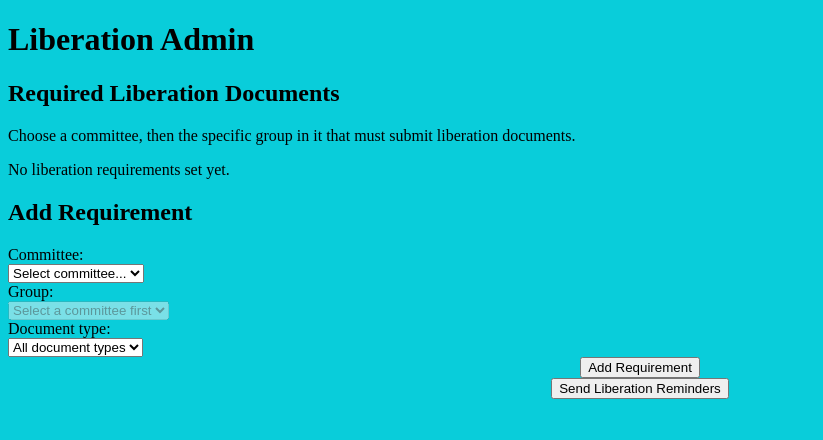
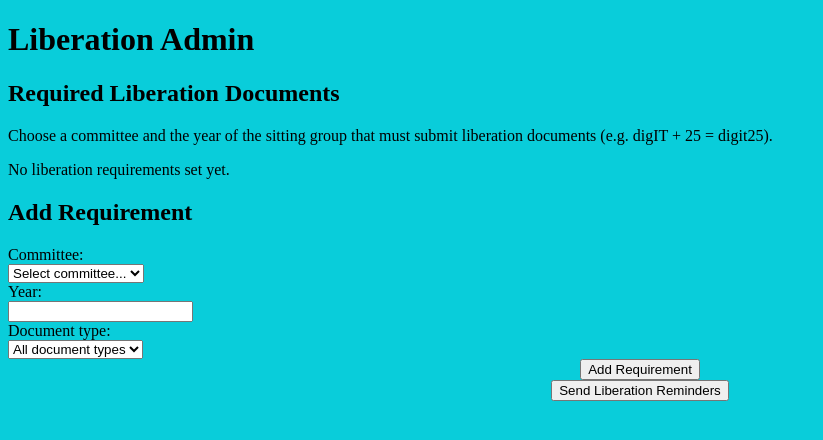
Before and after one commit to cthit/SummIT, a Flask app: template project/templates/liberation_admin.html in a window 1280 px wide. Shown: the part 55-495 px from the top of the page, without its empty margins (0-823 px from the left). Run offline with Flask 3, Linux system fonts and the light colour scheme; the template is opened without the code that fills it, so the values that code supplies are empty; parts of the project's set-up code (start-up, migrations or seed data) failed here and were passed over; some libraries are stand-ins or nearby versions.

Commit message:
Name liberation groups by committee plus year
Gamma's group-instance data is unreliable, so the add-requirement form
no longer fetches instances: admins pick a committee and type a year
(datalist suggests the last five, free text allowed), and the sitting
group is named <committee><yy> (digIT + 2025 -> digit25). The
requirement is keyed on that name, which is also the mail recipient.
Removes the Gamma client-API group lookup and the instances endpoint.

Co-Authored-By: Claude Fable 5 <noreply@anthropic.com>

```diff
--- a/project/i18n.py
+++ b/project/i18n.py
@@ -85,18 +85,15 @@ TRANSLATIONS = {
         "sv": "Krävda ansvarsfrihetsdokument",
     },
     "liberation.grid_hint": {
-        "en": "Choose a committee, then the specific group in it that must submit liberation documents.",
-        "sv": "Välj en kommitté och sedan den specifika grupp inom den som ska lämna in ansvarsfrihetsdokument.",
+        "en": "Choose a committee and the year of the sitting group that must submit liberation documents (e.g. digIT + 25 = digit25).",
+        "sv": "Välj en kommitté och året för den sittande grupp som ska lämna in ansvarsfrihetsdokument (t.ex. digIT + 25 = digit25).",
     },
     "liberation.committee": {"en": "Committee", "sv": "Kommitté"},
     "liberation.select_committee": {
         "en": "Select committee...",
         "sv": "Välj kommitté...",
     },
-    "liberation.select_committee_first": {
-        "en": "Select a committee first",
-        "sv": "Välj kommitté först",
-    },
+    "liberation.year": {"en": "Year", "sv": "År"},
     "liberation.all_types": {"en": "All document types", "sv": "Alla dokumenttyper"},
     "liberation.add_requirement": {"en": "Add Requirement", "sv": "Lägg till krav"},
     "liberation.remove": {"en": "Remove", "sv": "Ta bort"},
--- a/project/mail.py
+++ b/project/mail.py
@@ -113,7 +113,7 @@ def send_liberation_mail_route():
     mail_type = f"duty_retirement_{date.today().year}"
     sent = 0
     for entry in get_missing_liberation_documents():
-        if has_sent_mail(mail_type, None, entry["group_id"]):
+        if has_sent_mail(mail_type, None, entry["group_name"]):
             continue
         try:
             send_mail_config(
@@ -134,7 +134,7 @@ def send_liberation_mail_route():
                 "error",
             )
             return redirect(url_for("main.liberation_admin"))
-        record_sent_mail(mail_type, None, entry["group_id"])
+        record_sent_mail(mail_type, None, entry["group_name"])
         sent += 1
 
     if sent:
--- a/project/main.py
+++ b/project/main.py
@@ -212,9 +212,10 @@ def admin():
 def liberation_admin():
     groups = _get_meeting_form_data()["groups"]
     missing_by_group = {
-        entry["group_id"]: entry["missing"]
+        entry["group_name"]: entry["missing"]
         for entry in get_missing_liberation_documents()
     }
+    current_year = date.today().year
     return render_template(
         "liberation_admin.html",
         groups=groups,
@@ -222,59 +223,34 @@ def liberation_admin():
         requirements=get_liberation_requires(),
         missing_by_group=missing_by_group,
         super_group_names={group["id"]: group["pretty_name"] for group in groups},
+        year_suggestions=list(range(current_year, current_year - 5, -1)),
     )
-
-
-@main.route("/admin/liberation/instances/<super_group_id>")
-@login_as_admin_required
-def liberation_instances_json(super_group_id):
-    """The group instances (digit24, digit25, ...) of one super-group, for
-    the add-requirement picker."""
-    instances = []
-    try:
-        instances = [
-            {"id": grp.id, "name": grp.name, "pretty_name": grp.pretty_name}
-            for grp in gs.get_all_groups()
-            if grp.super_group.id == super_group_id
-        ]
-    except Exception:
-        logger.exception("Could not fetch group instances from Gamma")
-
-    # Dev fallback: only for the fake dev groups, never for real ids - a
-    # Gamma outage in production must not offer made-up groups
-    if not instances and super_group_id.startswith("dev-group-id-"):
-        sg = next(
-            (g for g in _get_meeting_form_data()["groups"] if g["id"] == super_group_id),
-            None,
-        )
-        if sg:
-            yy = date.today().year % 100
-            instances = [
-                {
-                    "id": f"dev-instance-{sg['name']}{yy}",
-                    "name": f"{sg['name']}{yy}",
-                    "pretty_name": f"{sg['pretty_name']} {yy}",
-                }
-            ]
-    return jsonify(instances)
 
 
 @main.route("/admin/liberation/add", methods=["POST"])
 @login_as_admin_required
 def liberation_add():
+    """Add a liberation requirement for <committee><year>, e.g. digit25.
+
+    The year is free text (Gamma's group-instance data is unreliable, so
+    the sitting group is named by hand); a four-digit year is shortened to
+    its last two digits to match the naming convention.
+    """
     super_group_id = request.form.get("super_group_id")
-    group_id = request.form.get("group_id")
-    group_name = request.form.get("group_name")
-    group_pretty_name = request.form.get("group_pretty_name") or group_name
+    year_str = (request.form.get("year") or "").strip()
     doc_type_str = request.form.get("doc_type", "all")
 
-    valid_super_ids = {g["id"] for g in _get_meeting_form_data()["groups"]}
-    if not super_group_id or super_group_id not in valid_super_ids:
+    super_group = next(
+        (g for g in _get_meeting_form_data()["groups"] if g["id"] == super_group_id),
+        None,
+    )
+    if super_group is None or not year_str or len(year_str) > 20:
         flash(t("flash.liberation_invalid"), "error")
         return redirect(url_for("main.liberation_admin"))
-    if not group_id or not group_name:
-        flash(t("flash.liberation_invalid"), "error")
-        return redirect(url_for("main.liberation_admin"))
+
+    suffix = year_str[-2:] if year_str.isdigit() and len(year_str) == 4 else year_str
+    group_name = f"{super_group['name']}{suffix}"
+    group_pretty_name = f"{super_group['pretty_name']} {suffix}"
 
     if doc_type_str == "all":
         doc_types = [dt.value for dt in LiberationDocumentTypes]
@@ -287,16 +263,17 @@ def liberation_add():
 
     for doc_type in doc_types:
         set_liberation_require(
-            super_group_id, group_id, group_name, group_pretty_name, doc_type
+            super_group_id, group_name, group_pretty_name, doc_type
         )
     flash(t("flash.liberation_requirement_added"), "success")
     return redirect(url_for("main.liberation_admin"))
 
 
-@main.route("/admin/liberation/remove/<group_id>", methods=["POST"])
+@main.route("/admin/liberation/remove", methods=["POST"])
 @login_as_admin_required
-def liberation_remove(group_id):
-    if remove_liberation_require(group_id):
+def liberation_remove():
+    group_name = request.form.get("group_name", "")
+    if group_name and remove_liberation_require(group_name):
         flash(t("flash.liberation_requirement_removed"), "success")
     else:
         flash(t("flash.liberation_invalid"), "error")
--- a/project/templates/liberation_admin.html
+++ b/project/templates/liberation_admin.html
@@ -22,15 +22,16 @@
       <td>{{ super_group_names.get(req.super_group_id, req.super_group_id) }}</td>
       <td>{{ req.doc_types | join(', ') }}</td>
       <td>
-        {% if req.group_id in missing_by_group %}
-          {{ missing_by_group[req.group_id] | join(', ') }}
+        {% if req.group_name in missing_by_group %}
+          {{ missing_by_group[req.group_name] | join(', ') }}
         {% else %}
           {{ t('liberation.all_uploaded') }}
         {% endif %}
       </td>
       <td>
         <form method="post" class="inline-display"
-              action="{{ url_for('main.liberation_remove', group_id=req.group_id) }}">
+              action="{{ url_for('main.liberation_remove') }}">
+          <input type="hidden" name="group_name" value="{{ req.group_name }}">
           <button type="submit">{{ t('liberation.remove') }}</button>
         </form>
       </td>
@@ -46,7 +47,7 @@
 <form method="post" action="{{ url_for('main.liberation_add') }}">
   <div>
     <label for="superGroupSelect">{{ t('liberation.committee') }}:</label><br>
-    <select id="superGroupSelect" name="super_group_id" required onchange="loadInstances()">
+    <select id="superGroupSelect" name="super_group_id" required>
       <option value="">{{ t('liberation.select_committee') }}</option>
       {% for group in groups %}
       <option value="{{ group.id }}">{{ group.pretty_name }}</option>
@@ -54,10 +55,16 @@
     </select>
   </div>
   <div>
-    <label for="instanceSelect">{{ t('admin.group') }}:</label><br>
-    <select id="instanceSelect" name="group_id" required disabled>
-      <option value="">{{ t('liberation.select_committee_first') }}</option>
-    </select>
+    <label for="yearInput">{{ t('liberation.year') }}:</label><br>
+    {# Free text on purpose - Gamma's group-instance data is unreliable, so
+       the sitting group is named committee + year by hand #}
+    <input id="yearInput" name="year" list="yearSuggestions" required
+           autocomplete="off" placeholder="{{ year_suggestions[0] }}">
+    <datalist id="yearSuggestions">
+      {% for year in year_suggestions %}
+      <option value="{{ year }}"></option>
+      {% endfor %}
+    </datalist>
   </div>
   <div>
     <label for="docTypeSelect">{{ t('upload.document_type') }}</label><br>
@@ -68,8 +75,6 @@
       {% endfor %}
     </select>
   </div>
-  <input type="hidden" name="group_name" id="groupNameField">
-  <input type="hidden" name="group_pretty_name" id="groupPrettyField">
   <div class="center-content">
     <button type="submit">{{ t('liberation.add_requirement') }}</button>
   </div>
@@ -80,35 +85,6 @@
 </div>
 
 <script>
-function loadInstances() {
-  const superId = document.getElementById('superGroupSelect').value;
-  const instanceSelect = document.getElementById('instanceSelect');
-  instanceSelect.innerHTML = '<option value="">{{ t('liberation.select_committee_first') }}</option>';
-  instanceSelect.disabled = true;
-  document.getElementById('groupNameField').value = '';
-  document.getElementById('groupPrettyField').value = '';
-  if (!superId) return;
-  fetch(`/admin/liberation/instances/${encodeURIComponent(superId)}`)
-    .then(r => r.json())
-    .then(instances => {
-      for (const inst of instances) {
-        const opt = document.createElement('option');
-        opt.value = inst.id;
-        opt.textContent = inst.pretty_name || inst.name;
-        opt.dataset.name = inst.name;
-        opt.dataset.pretty = inst.pretty_name || inst.name;
-        instanceSelect.appendChild(opt);
-      }
-      instanceSelect.disabled = false;
-    });
-}
-
-document.getElementById('instanceSelect').addEventListener('change', function () {
-  const opt = this.selectedOptions[0];
-  document.getElementById('groupNameField').value = opt ? (opt.dataset.name || '') : '';
-  document.getElementById('groupPrettyField').value = opt ? (opt.dataset.pretty || '') : '';
-});
-
 function sendLiberationMail() {
   if (confirm('{{ t('liberation.confirm_send') }}')) {
     fetch('{{ url_for("mail.send_liberation_mail_route") }}', { method: 'POST' })
```
Also changed, not shown: project/data_handler.py (+16 -18 lines), project/gamma/service.py (+0 -21 lines), summit_database/seed.sql (+7 -7 lines).
